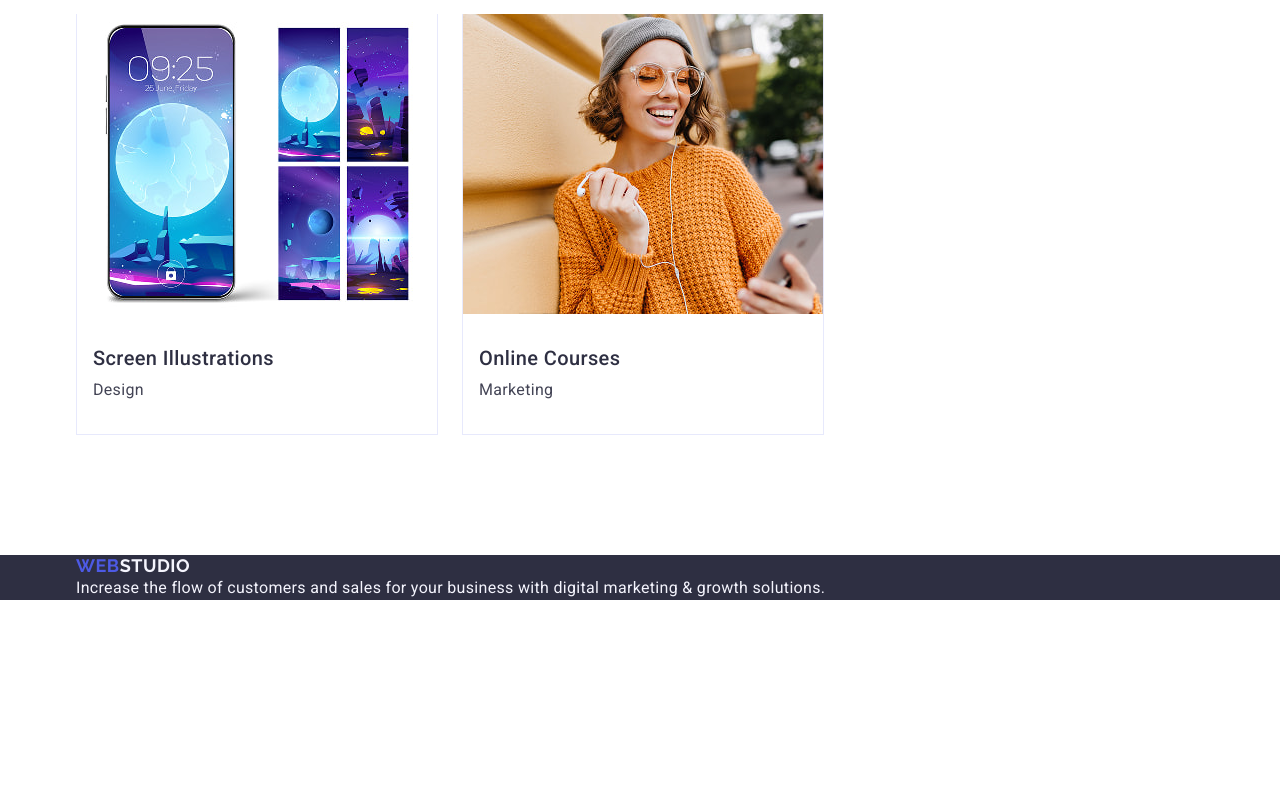
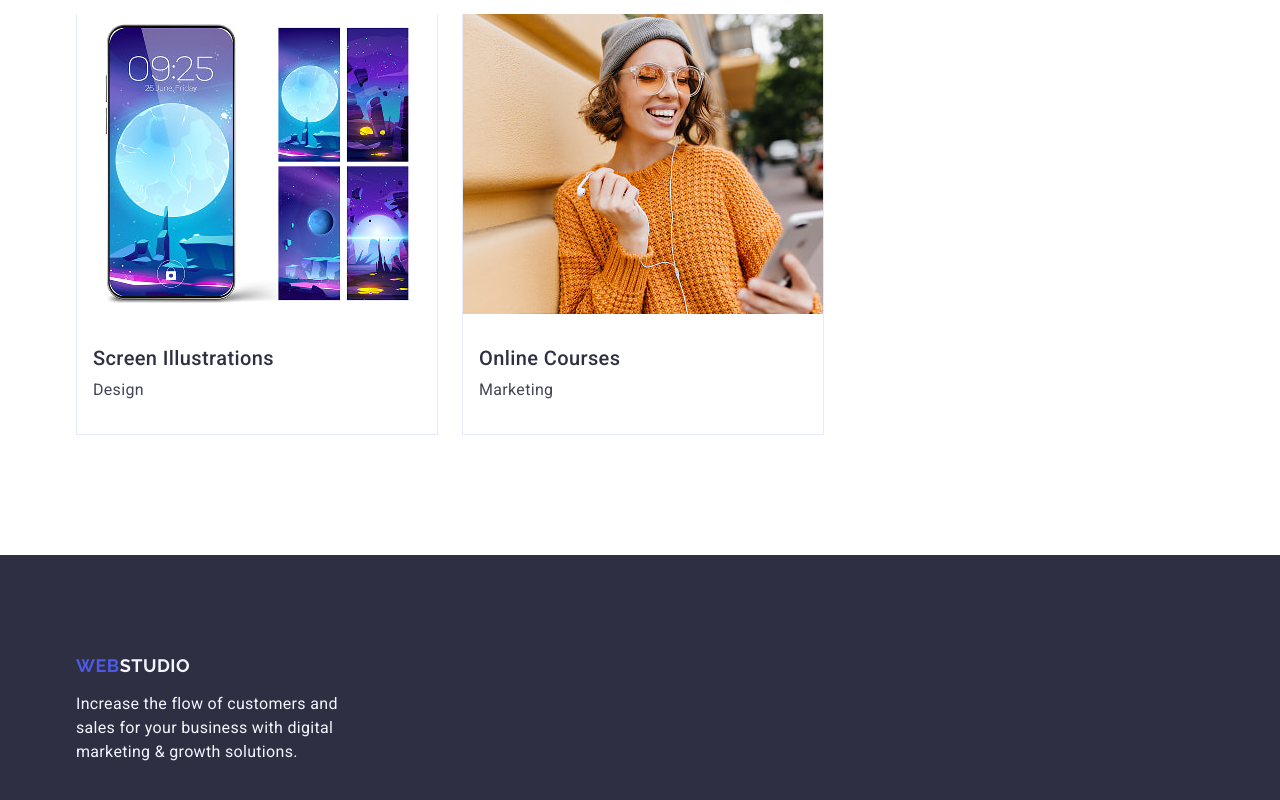
Before and after one commit to KozhanSerhii/goit-markup-hw-03, a plain HTML site: page index.html in a window 1280 px wide. Shown: the part 2910-3710 px from the top of the page. Before the commit the page ends 3510 px from the top, so only its background shows below. Drawn offline with nearby package versions, Linux system fonts and the light colour scheme.

Commit message:
add css for fotter

```diff
--- a/css/styles.css
+++ b/css/styles.css
@@ -305,7 +305,7 @@ font-weight: 500;
 }
 
 .portfolio-list-item{
-    flex-basis: calc((100% - 48) / 3);
+    flex-basis: calc((100% - 48px) / 3);
     border: 1px solid #e7e9fc;
     border-top: none;
 }
@@ -337,6 +337,7 @@ font-weight: 500;
 /* #region footer */
 .page-footer{
     background-color: #2E2F42;
+    padding: 100px 0;
 }
 
 .footer-page-logo{
@@ -347,6 +348,12 @@ font-weight: 500;
     letter-spacing: 0.03em;
     text-transform: uppercase;
     color: #4d5ae5;
+    margin-bottom: 16px;
+}
+
+.page-footer .container {
+    display: flex;
+    flex-direction: column;
 }
 
 .footer-part-logo{
@@ -354,10 +361,12 @@ font-weight: 500;
 }
 
 
+
 .text-footer{
     line-height: 1.5;
     letter-spacing: 0.02em;
     color: #F4F4FD;
+    max-width: 264px;
 }
 
 /* #endregion footer */
```
